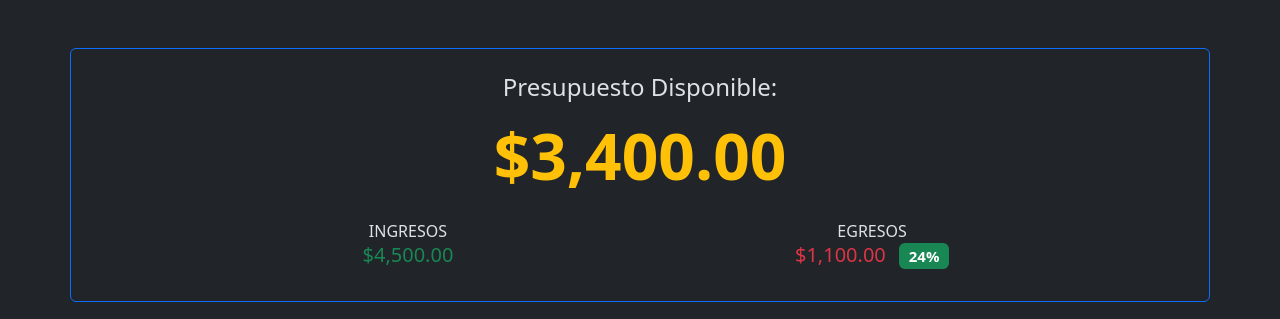
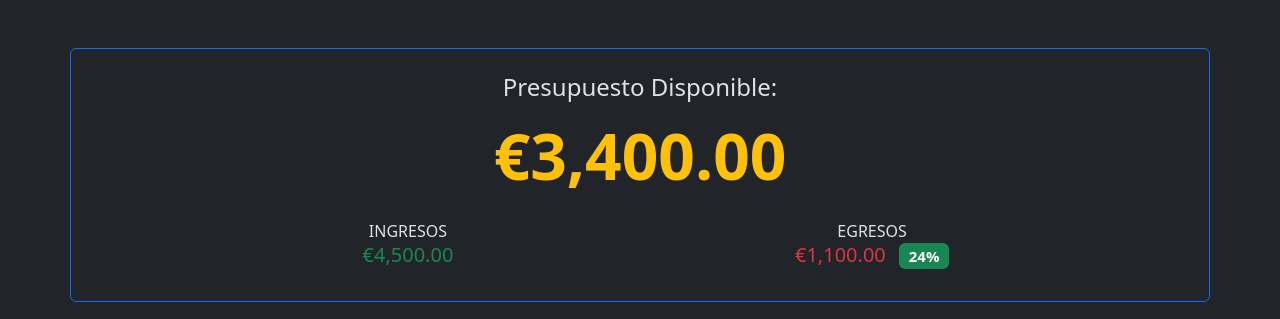
Before and after one commit to Neishol/app-presupuesto-angular, an Angular app: page / in a window 1280 px wide. Shown: the top 319 px of the page. Built offline with nearby package versions, Linux system fonts and the light colour scheme.

Commit message:
componente cabecero terminado

```diff
--- /dev/null
+++ b/src/app/billetera-virtual.service.ts
@@ -0,0 +1,29 @@
+import { Injectable } from '@angular/core';
+
+@Injectable({
+  providedIn: 'root',
+})
+export class BilleteraVirtualService {
+  private presupuestoDisponible: number | null;
+  private ingresos: number | null;
+  private egresos: number | null;
+
+  //pasar lineas de codigo de cabecera a este servicio
+  constructor() {
+    this.presupuestoDisponible = 3400;
+    this.ingresos = 4500;
+    this.egresos = 1100;
+  }
+
+  getPresupuestoDisponible(): number {
+    return this.presupuestoDisponible ?? 0;
+  }
+
+  getIngresos(): number {
+    return this.ingresos ?? 0;
+  }
+
+  getEgresos(): number {
+    return this.egresos ?? 0;
+  }
+}
--- a/src/app/cabecero/cabecero.component.html
+++ b/src/app/cabecero/cabecero.component.html
@@ -1,16 +1,20 @@
 <div class="row justify-content-center">
   <div class="p-4 rounded border border-primary text-center">
     <h4 class="mb-3">Presupuesto Disponible:</h4>
-    <div class="display-3 fw-bold text-warning">$3,400.00</div>
+    <div class="display-3 fw-bold text-warning">
+      {{ getPresupuestoDisponible() | currency : "EUR" }}
+    </div>
     <div class="row mt-4 justify-content-center">
       <div class="col-md-5 text-center">
         <div class="text-uppercase">INGRESOS</div>
-        <div class="text-success h5">$4,500.00</div>
+        <div class="text-success h5">
+          {{ getIngresos() | currency : "EUR" }}
+        </div>
       </div>
       <div class="col-md-5 text-center">
         <div class="text-uppercase">EGRESOS</div>
         <div class="text-danger h5">
-          $1,100.00
+          {{ getEgresos() | currency : "EUR" }}
           <span class="badge bg-success ms-2">24%</span>
         </div>
       </div>
--- a/src/app/cabecero/cabecero.component.ts
+++ b/src/app/cabecero/cabecero.component.ts
@@ -1,12 +1,38 @@
+import { CommonModule } from '@angular/common';
 import { Component } from '@angular/core';
+import { BilleteraVirtualService } from '../billetera-virtual.service';
 
 @Component({
   selector: 'app-cabecero',
   standalone: true,
-  imports: [],
+  imports: [CommonModule],
   templateUrl: './cabecero.component.html',
-  styleUrl: './cabecero.component.css'
+  styleUrl: './cabecero.component.css',
 })
 export class CabeceroComponent {
+  private presupuestoDisponible!: number;
+  private ingresos!: number;
+  private egresos!: number;
+  // private porcentajeTotal!: number;
 
+  constructor(private billeteraVirtual: BilleteraVirtualService) {}
+
+  ngOnInit(): void {
+    this.presupuestoDisponible =
+      this.billeteraVirtual.getPresupuestoDisponible();
+    this.ingresos = this.billeteraVirtual.getIngresos();
+    this.egresos = this.billeteraVirtual.getEgresos();
+  }
+
+  getPresupuestoDisponible(): number {
+    return this.presupuestoDisponible;
+  }
+
+  getIngresos(): number {
+    return this.ingresos;
+  }
+
+  getEgresos(): number {
+    return this.egresos;
+  }
 }
```
